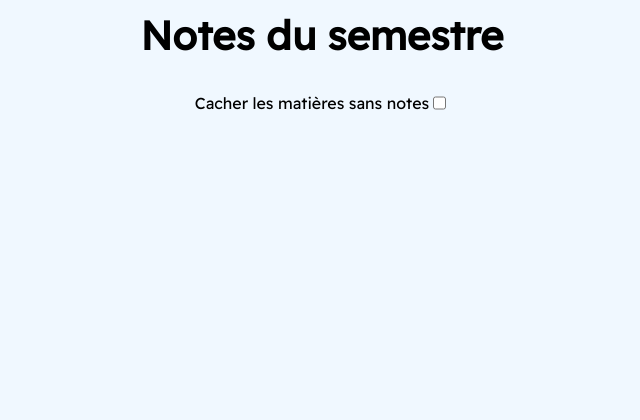
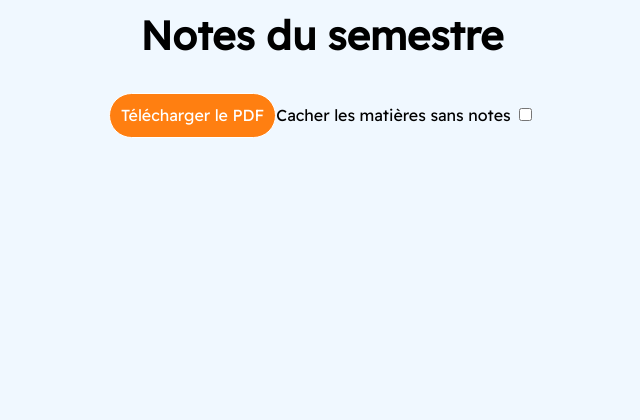
Before and after one commit to itskatt/Extracursus, a Flask app: template templates/pretty_grades.html in a window 1280 px wide. Shown: the top 420 px of the page, without its empty margins (318-958 px from the left). Run offline with Flask 2, Linux system fonts and the light colour scheme; the template is opened without the code that fills it, so the values that code supplies are empty.

Commit message:
add dowload button

```diff
--- a/app.py
+++ b/app.py
@@ -1,10 +1,12 @@
 # -*- coding: utf-8 -*-
+import io
 import os
 import time
 from datetime import timedelta
 from functools import lru_cache
 
-from flask import Flask, abort, redirect, render_template, request, session
+from flask import (Flask, Response, abort, redirect, render_template, request,
+                   send_file, session)
 
 from intra_client import IntraClient
 from pdf_reader import get_grades
@@ -16,24 +18,41 @@ app.permanent_session_lifetime = timedelta(minutes=10) # session will last 10 mi
 active_clients = {}
 
 # PDF caching ----------------------------------------------------
-@lru_cache()
-def get_and_parse_pdf_for_cached(username, semester, ttl_hash=None):
+@lru_cache(maxsize=64)
+def _dl_pdf_cached(username, semester, ttl_hash=None):
+    """
+    Dowloads a PDF or returns the one in cache
+    """
     client = active_clients[username]
     app.logger.info(f"Dowloading pdf for {username}...")
     pdf = client.get_semester_pdf(semester)
+    return pdf
+
+@lru_cache(maxsize=64)
+def _parse_pdf_cached(username, semester, ttl_hash=None):
+    """
+    Dowloads or gets the cached pdf and parses it
+    """
+    pdf = _dl_pdf_cached(username, semester, ttl_hash)
     return get_grades(pdf)
 
-def get_ttl_hash(seconds):
+def _get_ttl_hash(seconds):
     """
     Return the same value withing `seconds` time period
     """
     return round(time.time() / seconds)
 
-def get_and_parse_pdf_for(username, semester):
+def dl_and_parse_pdf(username, semester):
     """
     Will only get and parse a fresh new pdf once every hour
     """
-    return get_and_parse_pdf_for_cached(username, semester, get_ttl_hash(3600))
+    return _parse_pdf_cached(username, semester, _get_ttl_hash(3600))
+
+def dl_pdf(username, semester):
+    """
+    Downloads the pdf
+    """
+    return _dl_pdf_cached(username, semester, _get_ttl_hash(3600))
 
 
 # Index ------------------------------------------------------
@@ -82,7 +101,6 @@ def login():
 # Pretty grades -------------------------------------------------------------
 @app.route("/pretty_grades")
 def pretty_grades():
-
     user = session.get("username")
     if not user:
         return redirect("/")
@@ -90,11 +108,32 @@ def pretty_grades():
     client = active_clients.get(user)
     if client is None:
         return redirect("/")
+
     # if no semester is provided, we select the current one
     semester = request.args.get("sem", client.semesters[0])
 
-    subjects = get_and_parse_pdf_for(user, semester)
+    subjects = dl_and_parse_pdf(user, semester)
     return render_template("pretty_grades.html", semester=semester, subjects=subjects)
+
+# Download PDF
+@app.route("/pdf_dl")
+def download_pdf():
+    user = session.get("username")
+    if not user:
+        return redirect("/")
+
+    client = active_clients.get(user)
+    if client is None:
+        return redirect("/")
+
+    semester = request.args.get("sem", client.semesters[0])
+
+    pdf = dl_pdf(user, semester)
+    return send_file(
+        io.BytesIO(pdf),
+        attachment_filename=f"semestre_{semester}.pdf",
+        mimetype="application/pdf"
+    )
 
 # Whoami -----------------------------------------------------------------------
 @app.route("/whoami")
--- a/static/css/grades.css
+++ b/static/css/grades.css
@@ -15,11 +15,29 @@ main {
     margin: 0 auto;
 }
 
-/* The checkbox to hide gradeless subjects */
-.hide-container {
+/* Container at the top of the pages */
+.top-container {
     display: flex;
-    justify-content: flex-end;
+    justify-content: space-between;
     align-content: center;
+    align-items: baseline;
+}
+
+.top-container a {
+    text-decoration: none;
+    padding: 0.7em;
+
+    color: white;
+    background-color: var(--accent);
+
+    border: 1px solid white;
+    border-radius: 99999px;
+
+    transition: transform 500ms ease;
+}
+
+.top-container a:hover {
+    transform: skewx(-25deg);
 }
 
 .empty {
--- a/templates/pretty_grades.html
+++ b/templates/pretty_grades.html
@@ -8,9 +8,12 @@
 {% block title %}Notes du semestre {{ semester }}{% endblock %}
 
 {% block main %}
-    <div class="hide-container">
-        <label for="hide">Cacher les matières sans notes</label>
-        <input onclick="toggleEmpty()" type="checkbox" id="hide">
+    <div class="top-container">
+        <a href="/pdf_dl?sem={{ semester }}">Télécharger le PDF</a>
+        <div>
+            <label for="hide">Cacher les matières sans notes</label>
+            <input onclick="toggleEmpty()" type="checkbox" id="hide">
+        </div>
     </div>
     <ul>
         {% for sub in subjects %}
```
